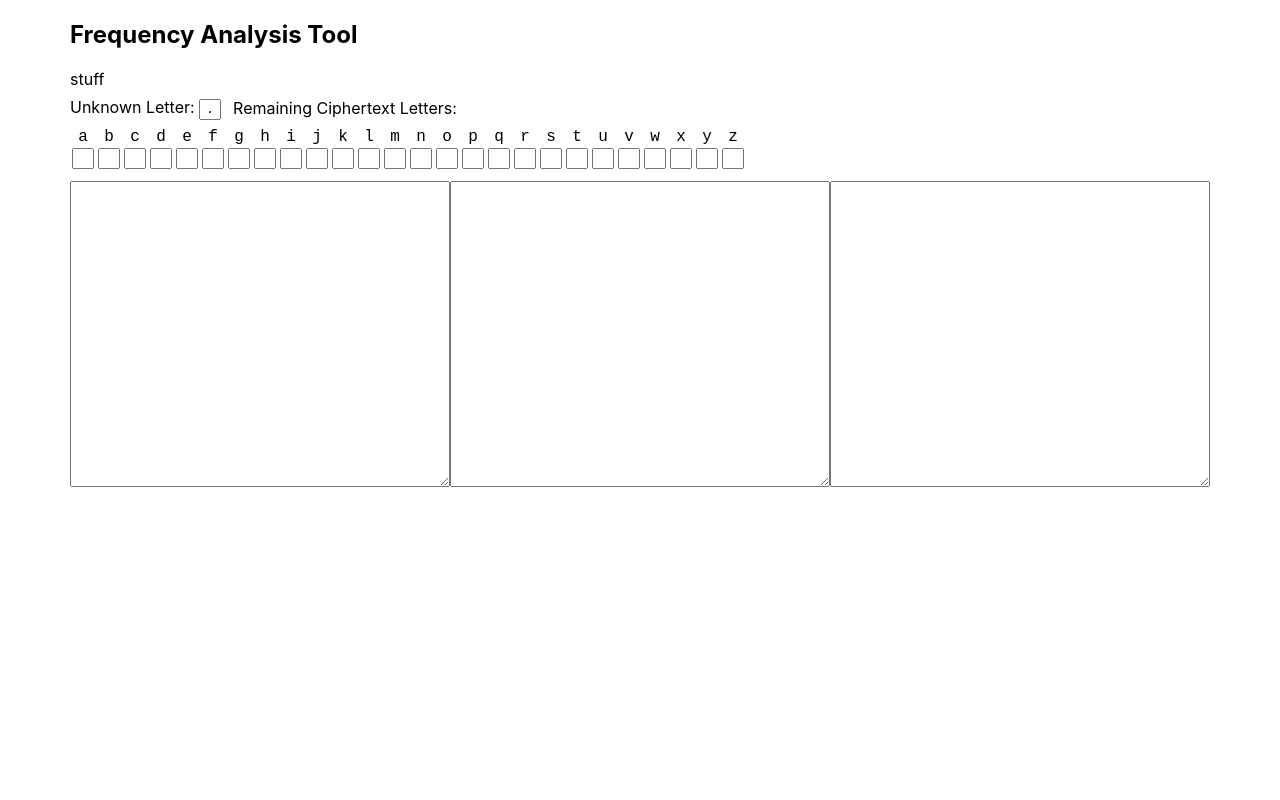
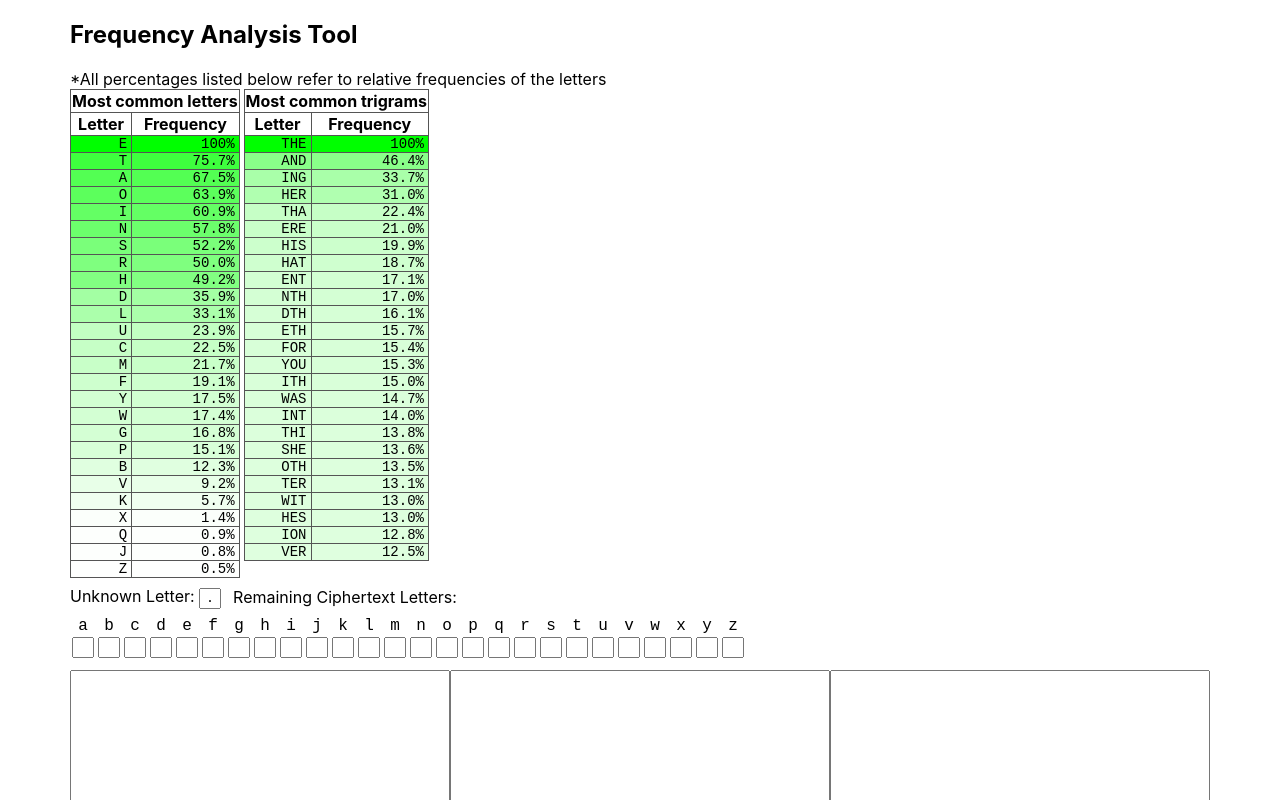
Before and after one commit to josh-lind/frequency-analysis-tool, a React (Create React App) app: page / in a window 1280 px wide. Shown: the top 800 px of the page. Built offline with nearby package versions, Linux system fonts and the light colour scheme.

Commit message:
more frequency charts

```diff
--- a/src/App.tsx
+++ b/src/App.tsx
@@ -1,11 +1,14 @@
 import React from 'react';
 import './App.scss';
 import './index.scss';
+import { FrequenciesContainer } from './models/FrequenciesContainer';
+import Frequencies from './Frequencies';
 
 type AppState = {
   unknownChar: string,
   userInput: string,
   cipherKey: TranslationChar[],
+  frequencies: FrequenciesContainer
 }
 
 type TranslationChar = {
@@ -48,10 +51,16 @@ const startingCipherKey = [
 class App extends React.Component<{}, AppState> {
   constructor(props: any) {
     super(props);
+
     this.state = {
       unknownChar: '.',
       userInput: '',
-      cipherKey: startingCipherKey
+      cipherKey: startingCipherKey,
+      frequencies: {
+        plainChar: this.getMostCommonLetters(),
+        plainDi: [],
+        plainTri: this.getMostCommonTriGrams()
+      }
     };
 
     this.updateUnknownChar = this.updateUnknownChar.bind(this);
@@ -114,6 +123,39 @@ class App extends React.Component<{}, AppState> {
     this.setState({cipherKey});
   }
 
+  render() {
+    return (
+      <div className="app">
+        <div className="nav-bar container">
+          <h2>Frequency Analysis Tool</h2>
+        </div>
+        <div className="container">
+          <div className="frequencies-container">
+            *All percentages listed below refer to relative frequencies of the letters<br/>
+            <Frequencies container={this.state.frequencies} />
+          </div>
+          <div className="above-input-fields">
+            <div>
+              Unknown Letter:{' '}
+              <input type="text" className="letter-input" value={this.state.unknownChar} onChange={this.updateUnknownChar} />
+            </div>
+            <div style={{marginLeft: '12px'}}>
+              Remaining Ciphertext Letters: {this.getUnsolvedCTChars()}
+            </div>
+          </div>
+          <div className="above-input-fields">
+            {this.state.cipherKey.map(tc => this.getLetterJsx(tc))}
+          </div>
+          <div className="input-fields">
+            <textarea value={this.state.userInput} onChange={this.updateUserInput} cols={numCols} rows={numRows}></textarea>
+            <textarea value={this.getTranslationWithBlanks()} cols={numCols} rows={numRows}></textarea>
+            <textarea value={this.getTranslationWithoutBlanks()} cols={numCols} rows={numRows}></textarea>
+          </div>
+        </div>
+      </div>
+    )
+  }
+
   getMostCommonLetters() {
     return [
       {text: 'E', frequency: 1},
@@ -145,37 +187,36 @@ class App extends React.Component<{}, AppState> {
     ]
   }
 
-  render() {
-    return (
-      <div className="app">
-        <div className="nav-bar container">
-          <h2>Frequency Analysis Tool</h2>
-        </div>
-        <div className="container">
-          <div className="frequencies-container">
-            stuff
-          </div>
-          <div className="above-input-fields">
-            <div>
-              Unknown Letter:{' '}
-              <input type="text" className="letter-input" value={this.state.unknownChar} onChange={this.updateUnknownChar} />
-            </div>
-            <div style={{marginLeft: '12px'}}>
-              Remaining Ciphertext Letters: {this.getUnsolvedCTChars()}
-            </div>
-          </div>
-          <div className="above-input-fields">
-            {this.state.cipherKey.map(tc => this.getLetterJsx(tc))}
-          </div>
-          <div className="input-fields">
-            <textarea value={this.state.userInput} onChange={this.updateUserInput} cols={numCols} rows={numRows}></textarea>
-            <textarea value={this.getTranslationWithBlanks()} cols={numCols} rows={numRows}></textarea>
-            <textarea value={this.getTranslationWithoutBlanks()} cols={numCols} rows={numRows}></textarea>
-          </div>
-        </div>
-      </div>
-    )
+  getMostCommonTriGrams() {
+    return [
+      {text: 'THE', frequency: 1},
+      {text: 'AND', frequency: .464},
+      {text: 'ING', frequency: .337},
+      {text: 'HER', frequency: .31},
+      {text: 'THA', frequency: .224},
+      {text: 'ERE', frequency: .21},
+      {text: 'HIS', frequency: .199},
+      {text: 'HAT', frequency: .187},
+      {text: 'ENT', frequency: .171},
+      {text: 'NTH', frequency: .17},
+      {text: 'DTH', frequency: .161},
+      {text: 'ETH', frequency: .157},
+      {text: 'FOR', frequency: .154},
+      {text: 'YOU', frequency: .153},
+      {text: 'ITH', frequency: .15},
+      {text: 'WAS', frequency: .147},
+      {text: 'INT', frequency: .14},
+      {text: 'THI', frequency: .138},
+      {text: 'SHE', frequency: .136},
+      {text: 'OTH', frequency: .135},
+      {text: 'TER', frequency: .131},
+      {text: 'WIT', frequency: .13},
+      {text: 'HES', frequency: .13},
+      {text: 'ION', frequency: .128},
+      {text: 'VER', frequency: .125},
+    ]
   }
+
 }
 
 export default App;
--- /dev/null
+++ b/src/Frequencies.scss
@@ -0,0 +1,23 @@
+table.singleTable,
+.singleTable th,
+.singleTable td {
+    border: 1px #555 solid;
+    border-collapse: collapse;
+}
+
+.singleTable {
+    border-radius: 5px;
+}
+
+.singleTable td {
+    font-family: source-code-pro, monospace;
+    font-size: 14px;
+    text-align: right;
+    padding: 0 4px;
+}
+
+.table-div {
+    display: inline-block;
+    padding-right: 4px;
+    vertical-align: top;
+}
--- /dev/null
+++ b/src/Frequencies.tsx
@@ -0,0 +1,62 @@
+import React from 'react'; // we need this to make JSX compile
+import { FrequenciesContainer } from './models/FrequenciesContainer';
+import './Frequencies.scss';
+import { SingleFrequency } from './models/SingleFrequency';
+
+type FrequenciesProps = {
+    container: FrequenciesContainer
+}
+
+const getPercent = (fr: number) => {
+    if (fr == 1) return '100%';
+    const num = (fr * 100).toFixed(1);
+    return num + '%';
+}
+
+const getGreenStyle = (fr: number) => {
+    return {
+        background: `rgba(0, 255, 0, ${fr})`
+    }
+}
+
+const letterRow = (freqs: SingleFrequency[]) => {
+    return freqs.map(singleFr => <tr>
+        <td style={getGreenStyle(singleFr.frequency)}>{singleFr.text}</td>
+        <td style={getGreenStyle(singleFr.frequency)}>{getPercent(singleFr.frequency)}</td>
+    </tr>)
+};
+
+const Frequencies = ({ container }: FrequenciesProps): JSX.Element => {
+    return <>
+    <div className="table-div">
+        <table className="singleTable">
+            <tbody>
+                <tr>
+                    <th colSpan={2}>Most common letters</th>
+                </tr>
+                <tr>
+                    <th>Letter</th>
+                    <th>Frequency</th>
+                </tr>
+                {letterRow(container.plainChar)}
+            </tbody>
+        </table>
+    </div>
+    <div className="table-div">
+        <table className="singleTable">
+            <tbody>
+                <tr>
+                    <th colSpan={2}>Most common trigrams</th>
+                </tr>
+                <tr>
+                    <th>Letter</th>
+                    <th>Frequency</th>
+                </tr>
+                {letterRow(container.plainTri)}
+            </tbody>
+        </table>
+    </div>
+    </>
+}
+
+export default Frequencies;
--- /dev/null
+++ b/src/models/DigraphFrequency.ts
@@ -0,0 +1,6 @@
+export type DigraphFrequency = {
+    text: string,
+    frequency: number,
+    revText: string,
+    revFrequency: number
+}
--- /dev/null
+++ b/src/models/FrequenciesContainer.ts
@@ -0,0 +1,11 @@
+import { DigraphFrequency } from "./DigraphFrequency";
+import { SingleFrequency } from "./SingleFrequency";
+
+export type FrequenciesContainer = {
+    plainChar: SingleFrequency[],
+    cipherChar?: SingleFrequency[],
+    plainDi: DigraphFrequency[],
+    cipherDi?: DigraphFrequency[],
+    plainTri: SingleFrequency[],
+    cipherTri?: SingleFrequency[],
+}
--- /dev/null
+++ b/src/models/SingleFrequency.ts
@@ -0,0 +1,4 @@
+export type SingleFrequency = {
+    text: string,
+    frequency: number
+}
```
Also changed, not shown: 1 other file (tests, documents, lock files or other folders).
